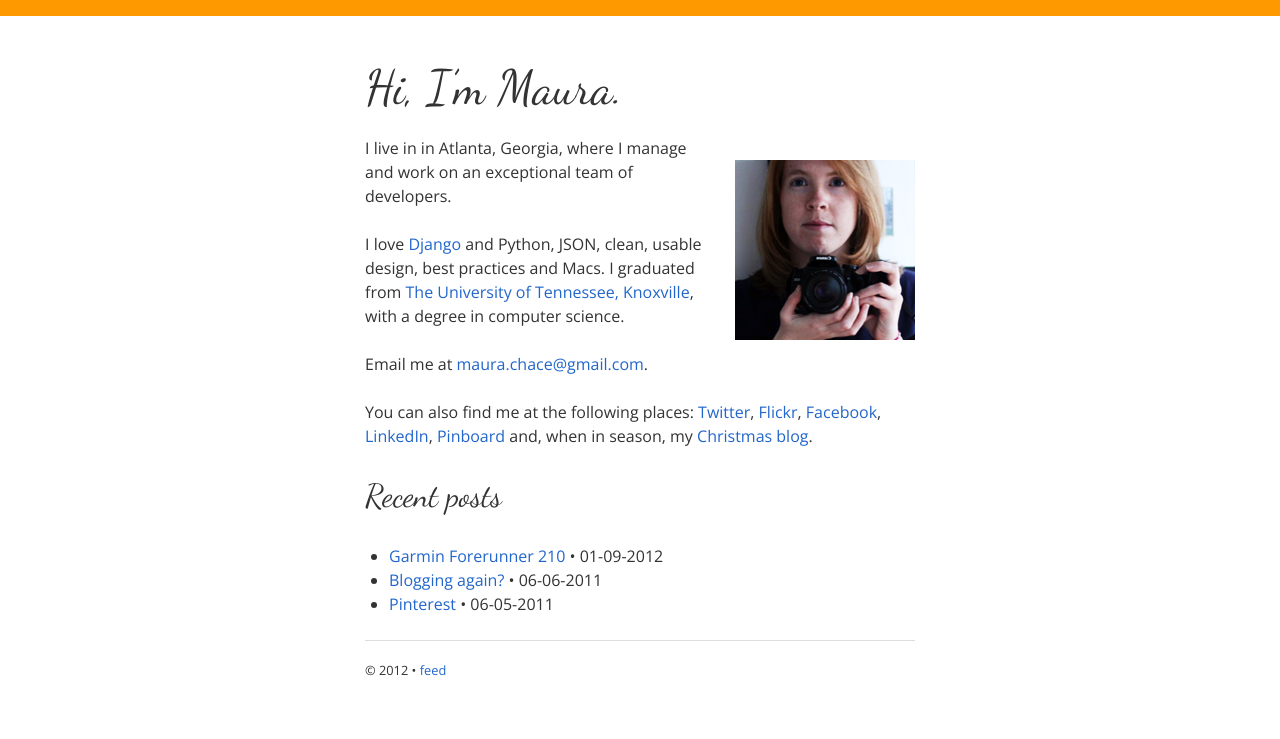
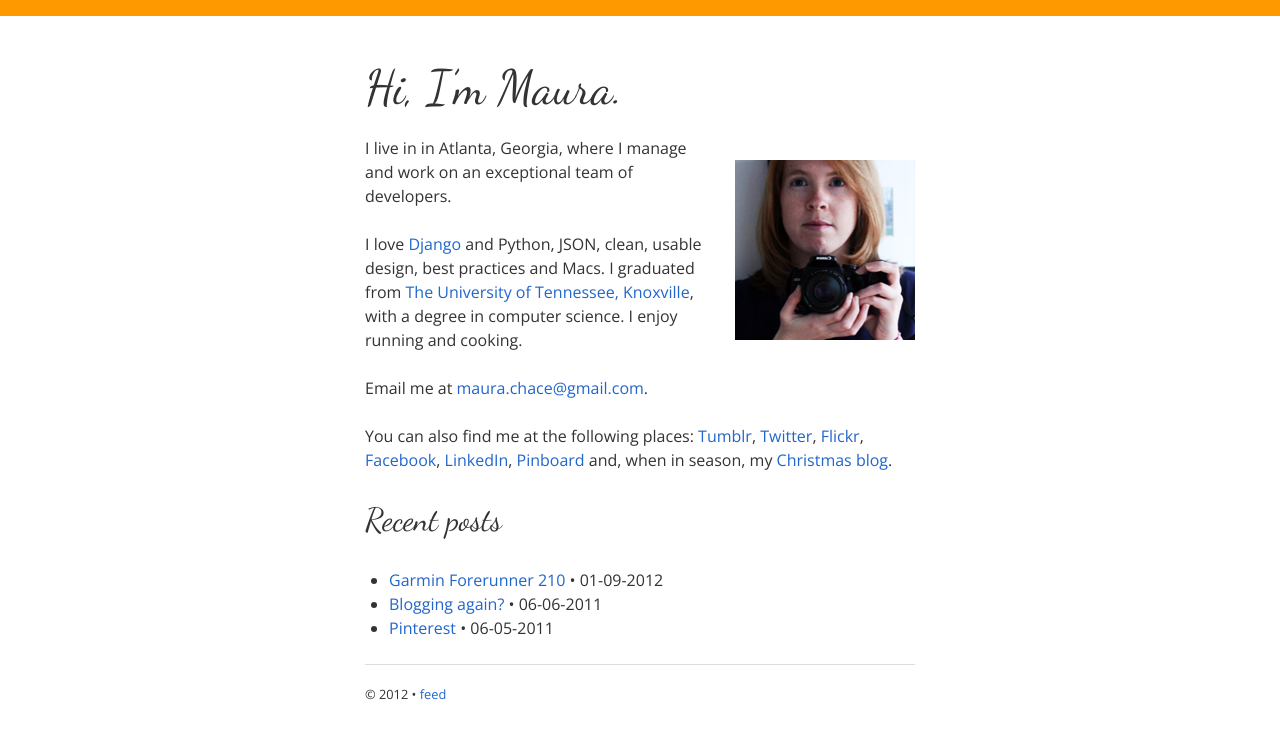
Before and after one commit to maurackelly/maurackelly.github.io, a Jekyll site: the page built from index.md, in a window 1280 px wide. Shown: the top 739 px of the page. Built offline with Jekyll 4.4.1, drawn with Linux system fonts in a browser that asks for light colours.

Commit message:
Updating bio slightly.

```diff
--- a/index.md
+++ b/index.md
@@ -9,14 +9,15 @@ title: Maura Chace
 
 I live in in Atlanta, Georgia, where I manage and work on an exceptional team of developers.
 
-I love [Django][] and Python, JSON, clean, usable design, best practices and Macs. I graduated from [The University of Tennessee, Knoxville][UT], with a degree in computer science.
+I love [Django][] and Python, JSON, clean, usable design, best practices and Macs. I graduated from [The University of Tennessee, Knoxville][UT], with a degree in computer science. I enjoy running and cooking.
 
 Email me at <a href="mailto:&#109;&#97;&#117;&#114;&#97;&#46;&#99;&#104;&#97;&#99;&#101;&#64;&#103;&#109;&#97;&#105;&#108;&#46;&#99;&#111;&#109;">&#109;&#97;&#117;&#114;&#97;&#46;&#99;&#104;&#97;&#99;&#101;&#64;&#103;&#109;&#97;&#105;&#108;&#46;&#99;&#111;&#109;</a>.
 
-You can also find me at the following places: [Twitter][], [Flickr][], [Facebook], [LinkedIn][], [Pinboard][] and, when in season, my [Christmas blog][Xmas].
+You can also find me at the following places: [Tumblr][], [Twitter][], [Flickr][], [Facebook], [LinkedIn][], [Pinboard][] and, when in season, my [Christmas blog][Xmas].
 
 [Django]: http://www.djangoproject.com/
 [UT]: http://www.utk.edu/
+[Tumblr]: http://maurachace.tumblr.com/
 [Twitter]: http://twitter.com/minarets
 [Flickr]: http://www.flickr.com/photos/minarets/
 [Facebook]: http://www.facebook.com/maurachace
```
